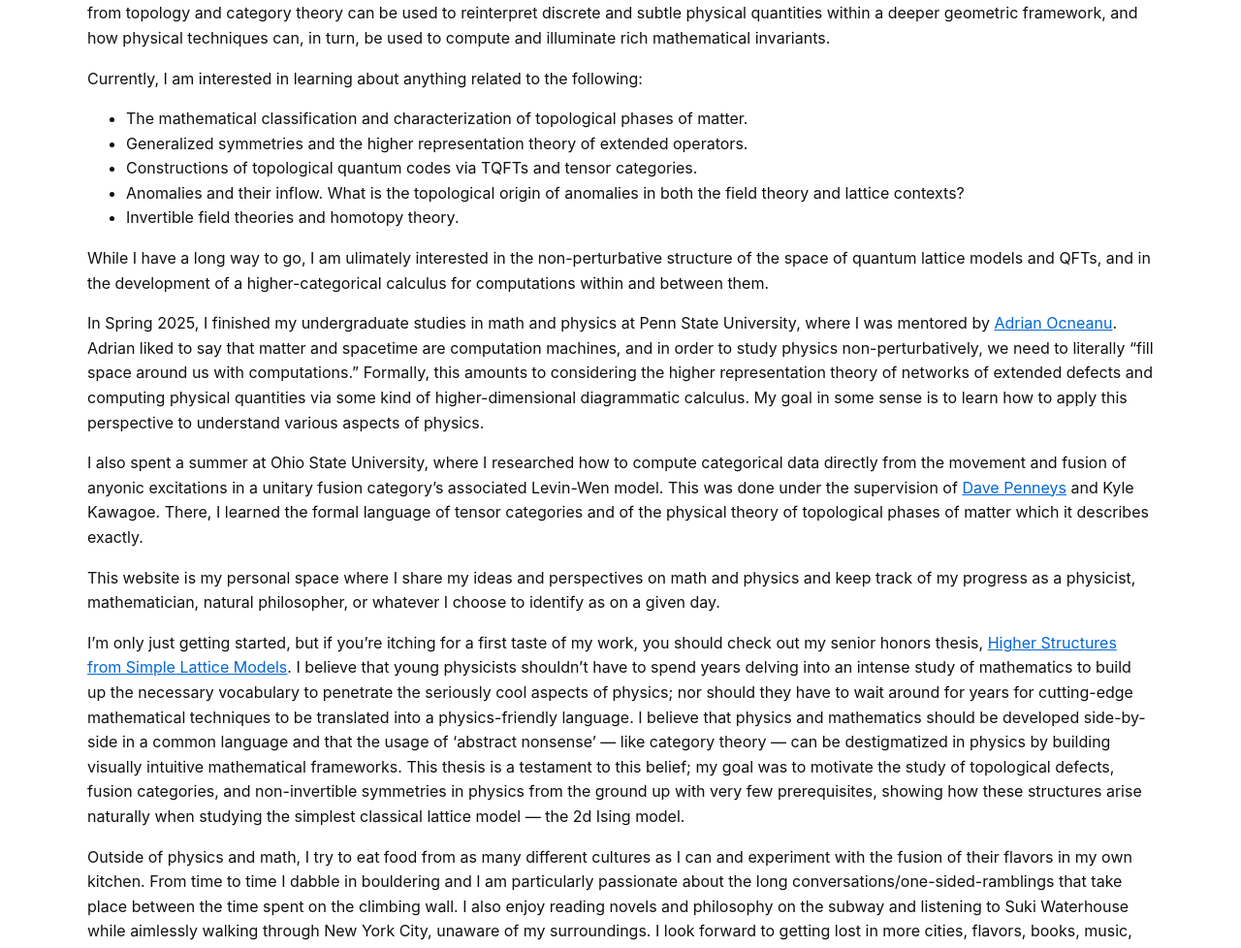
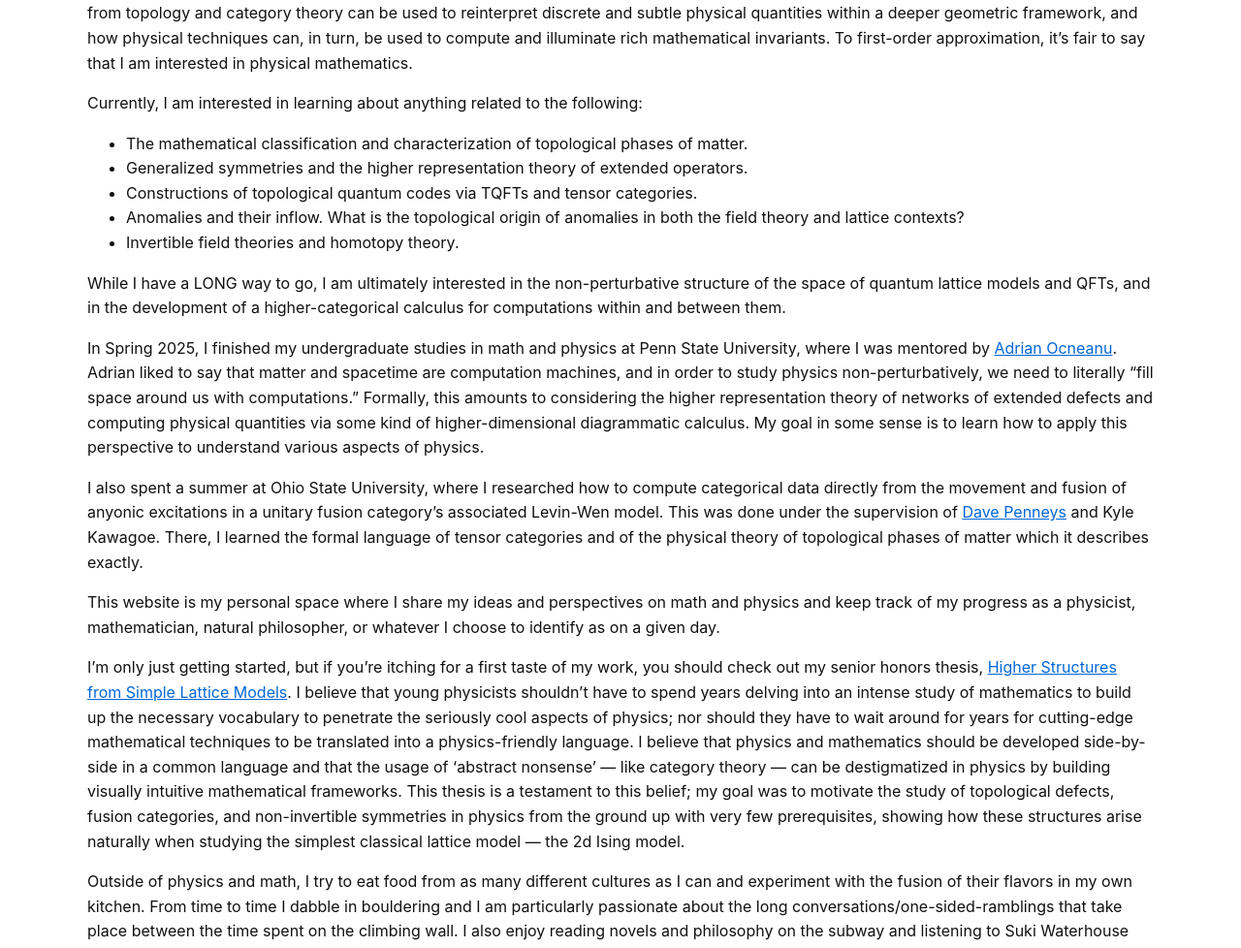
Before and after one commit to noahringrose/noahringrose.github.io, a Jekyll site: the page built from index.md, in a window 1280 px wide and 1400 px high. Shown: the part 422-1400 px from the top of the window at 97% size. Built offline with Jekyll 4.4.1, drawn with Linux system fonts in a browser that asks for light colours; some of the changed text lies outside the part shown.

Commit message:
Update index.md

```diff
--- a/index.md
+++ b/index.md
@@ -6,7 +6,7 @@ title: Home
 
 <img src="/assets/IMG_1283.png" alt="Profile picture" style="width:250px; border-radius: 50%; display:block; margin:auto;">
 
-Hi! I'm a first-year physics PhD student at NYU advised by Yifan Wang and Aditi Mitra. My research interests lie in understanding how methods from topology and category theory can be used to reinterpret discrete and subtle physical quantities within a deeper geometric framework, and how physical techniques can, in turn, be used to compute and illuminate rich mathematical invariants.
+Hi! I'm a first-year physics PhD student at NYU advised by Yifan Wang and Aditi Mitra. My research interests lie in understanding how methods from topology and category theory can be used to reinterpret discrete and subtle physical quantities within a deeper geometric framework, and how physical techniques can, in turn, be used to compute and illuminate rich mathematical invariants. To first-order approximation, it's fair to say that I am interested in physical mathematics.
 
 Currently, I am interested in learning about anything related to the following:
 
@@ -16,7 +16,7 @@ Currently, I am interested in learning about anything related to the following:
 - Anomalies and their inflow. What is the topological origin of anomalies in both the field theory and lattice contexts?
 - Invertible field theories and homotopy theory.
 
-While I have a long way to go, I am ulimately interested in the non-perturbative structure of the space of quantum lattice models and QFTs, and in the development of a higher-categorical calculus for computations within and between them.
+While I have a LONG way to go, I am ultimately interested in the non-perturbative structure of the space of quantum lattice models and QFTs, and in the development of a higher-categorical calculus for computations within and between them.
 
 In Spring 2025, I finished my undergraduate studies in math and physics at Penn State University, where I was mentored by [Adrian Ocneanu](https://mathpicture.fas.harvard.edu/hrt-course). Adrian liked to say that matter and spacetime are computation machines, and in order to study physics non-perturbatively, we need to literally "fill space around us with computations." Formally, this amounts to considering the higher representation theory of networks of extended defects and computing physical quantities via some kind of higher-dimensional diagrammatic calculus. My goal in some sense is to learn how to apply this perspective to understand various aspects of physics.
 
@@ -26,7 +26,7 @@ This website is my personal space where I share my ideas and perspectives on mat
 
 I'm only just getting started, but if you're itching for a first taste of my work, you should check out my senior honors thesis, [Higher Structures from Simple Lattice Models](/assets/honorsthesis.pdf). I believe that young physicists shouldn't have to spend years delving into an intense study of mathematics to build up the necessary vocabulary to penetrate the seriously cool aspects of physics; nor should they have to wait around for years for cutting-edge mathematical techniques to be translated into a physics-friendly language. I believe that physics and mathematics should be developed side-by-side in a common language and that the usage of 'abstract nonsense' — like category theory — can be destigmatized in physics by building visually intuitive mathematical frameworks. This thesis is a testament to this belief; my goal was to motivate the study of topological defects, fusion categories, and non-invertible symmetries in physics from the ground up with very few prerequisites, showing how these structures arise naturally when studying the simplest classical lattice model — the 2d Ising model.
 
-Outside of physics and math, I try to eat food from as many different cultures as I can and experiment with the fusion of their flavors in my own kitchen. From time to time I dabble in bouldering and I am particularly passionate about the long conversations/one-sided-ramblings that take place between the time spent on the climbing wall. I also enjoy reading novels and philosophy on the subway and listening to Suki Waterhouse while aimlessly walking through New York City, unaware of my surroundings. I look forward to getting lost in more cities, flavors, books, music, and problems during my journey as a physicist.
+Outside of physics and math, I try to eat food from as many different cultures as I can and experiment with the fusion of their flavors in my own kitchen. From time to time I dabble in bouldering and I am particularly passionate about the long conversations/one-sided-ramblings that take place between the time spent on the climbing wall. I also enjoy reading novels and philosophy on the subway and listening to Suki Waterhouse while aimlessly walking through New York City. I look forward to getting lost in more cities, flavors, books, music, and problems during my journey as a physicist.
 
 If you are curious about my background, you can check out my [CV](/assets/Noah_Ringrose_CV_Nov_2025.pdf), though it may or may not be a bit out of date depending on when you are reading this.
 
```
